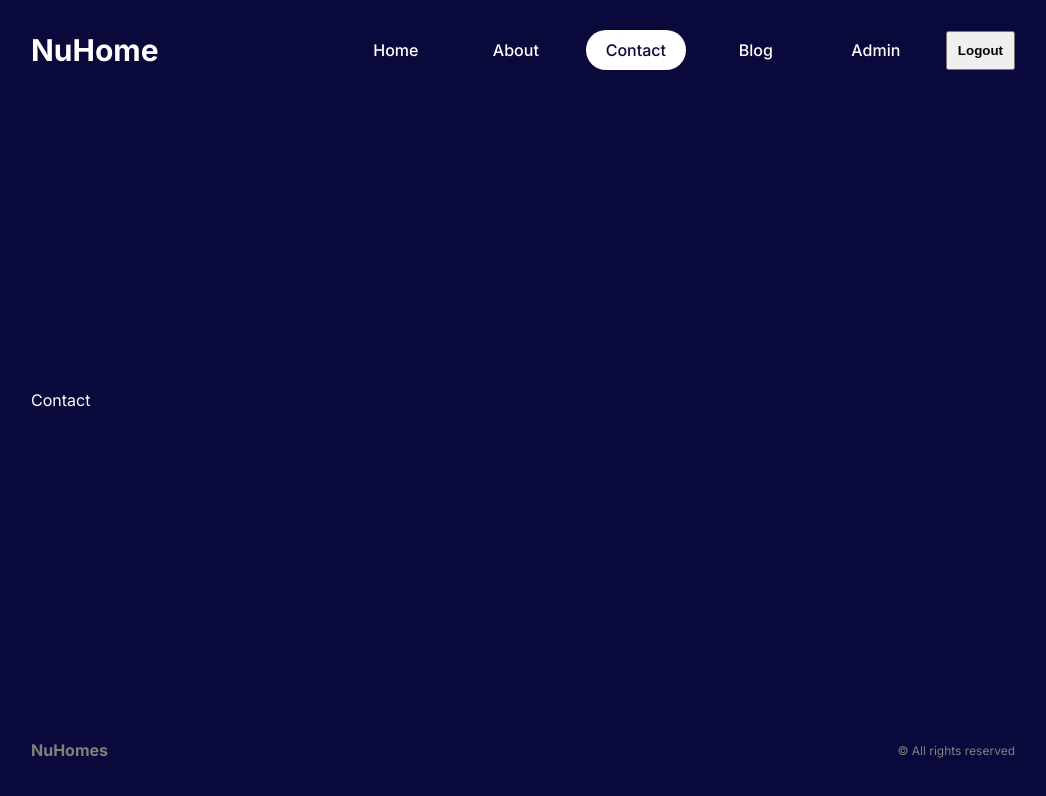
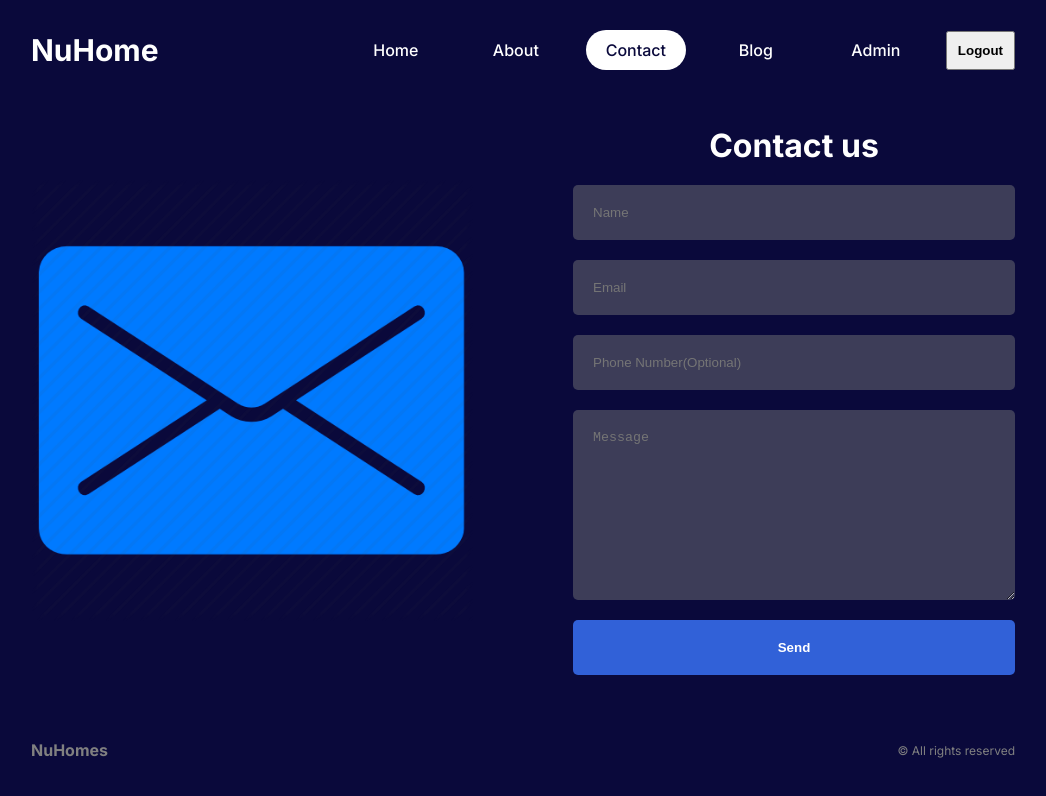
Before and after one commit to christer-miroy/nextjs-tutorial, a Next.js app: page /contact in a window 1280 px wide. Shown: the top 796 px of the page, without its empty margins (117-1163 px from the left). Built offline with nearby package versions, Linux system fonts and the light colour scheme.

Commit message:
contact page layout design

```diff
--- /dev/null
+++ b/src/app/contact/contact.module.css
@@ -0,0 +1,50 @@
+.container {
+    display: flex;
+    align-items: center;
+    gap: 100px;
+}
+
+.imgContainer {
+    flex: 1;
+    height: 500px;
+    position: relative;
+}
+
+.image {
+    object-fit: contain;
+}
+
+.formContainer {
+    flex: 1;
+}
+
+.form {
+    display: flex;
+    flex-direction: column;
+    gap: 20px;
+}
+
+.form h1 {
+    text-align: center;
+    align-items: center;
+}
+
+.form input,
+.form textarea {
+    padding: 20px;
+    border-radius: 5px;
+    border: none;
+    background-color: var(--bgSoft);
+    color: var(--textSoft);
+    outline: none;
+}
+
+.form button {
+    padding: 20px;
+    background-color: var(--btn-bg);
+    color: var(--text);
+    font-weight: bold;
+    border: none;
+    border-radius: 5px;
+    cursor: pointer;
+}
--- a/src/app/contact/page.jsx
+++ b/src/app/contact/page.jsx
@@ -1,6 +1,28 @@
+import Image from 'next/image'
+import styles from './contact.module.css'
+
 const Contact = () => {
   return (
-    <div>Contact</div>
-  )
+    <div className={styles.container}>
+      <div className={styles.imgContainer}>
+        <Image
+          src="/message.png"
+          alt="message"
+          fill
+          className={styles.image}
+        />
+      </div>
+      <div className={styles.formContainer}>
+        <form action="" className={styles.form}>
+          <h1>Contact us</h1>
+          <input type="text" name="name" placeholder="Name" />
+          <input type="email" name="email" placeholder="Email" />
+          <input type="tel" name="tel" placeholder="Phone Number(Optional)" />
+          <textarea name="message" id="" cols="30" rows="10" placeholder="Message"></textarea>
+          <button>Send</button>
+        </form>
+      </div>
+    </div>
+  );
 }
 export default Contact
--- a/src/app/globals.css
+++ b/src/app/globals.css
@@ -1,6 +1,6 @@
 :root {
   --bg: #0A093B;
-  --bgSoft: #67667c;
+  --bgSoft: #65647091;
   --text: #FFFFFF;
   --textSoft: #b5b5ca;
   --btn: #4B4A6C;
```
Also changed, not shown: public/message.png (added).
